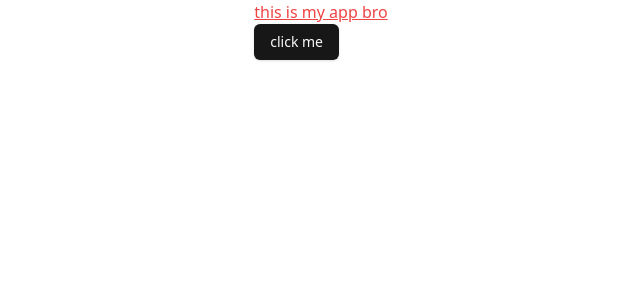
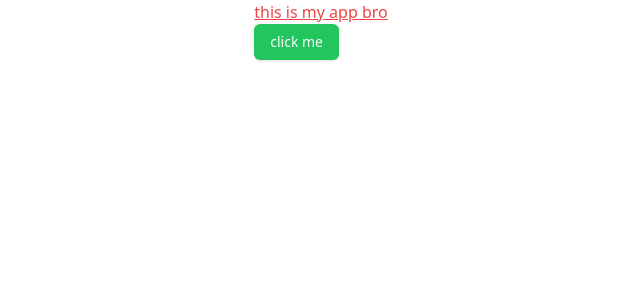
Before and after one commit to Suhanur-Rohoman-Sumon-github/Pet-Haven-client, a React (Vite) app: page / in a window 1280 px wide. Shown: the top 300 px of the page, without its empty margins (319-959 px from the left). Built offline with nearby package versions, Linux system fonts and the light colour scheme.

Commit message:
some folder added

```diff
--- a/src/App.tsx
+++ b/src/App.tsx
@@ -6,7 +6,7 @@ const App = () => {
     <div className="flex justify-center items-center">
       <div>
         <h1 className="text-red-500 underline ">this is my app bro</h1>
-        <Button>click me</Button>
+        <Button className="bg-green-500">click me</Button>
       </div>
     </div>
   );
--- /dev/null
+++ b/src/components/home/Banner.tsx
@@ -0,0 +1,9 @@
+const Banner = () => {
+  return (
+    <div>
+      <h1>this is banner</h1>
+    </div>
+  );
+};
+
+export default Banner;
--- /dev/null
+++ b/src/pages/ui/home/Home.tsx
@@ -0,0 +1,11 @@
+import Banner from "../../../components/home/Banner";
+
+const Home = () => {
+  return (
+    <div>
+      <Banner />
+    </div>
+  );
+};
+
+export default Home;
```
